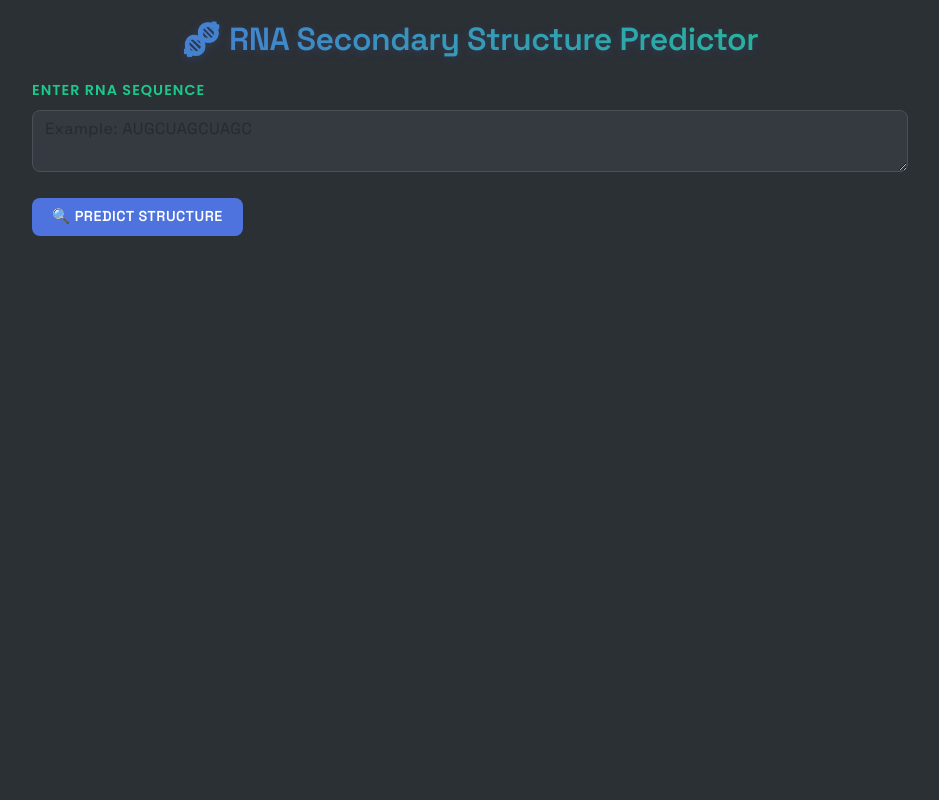
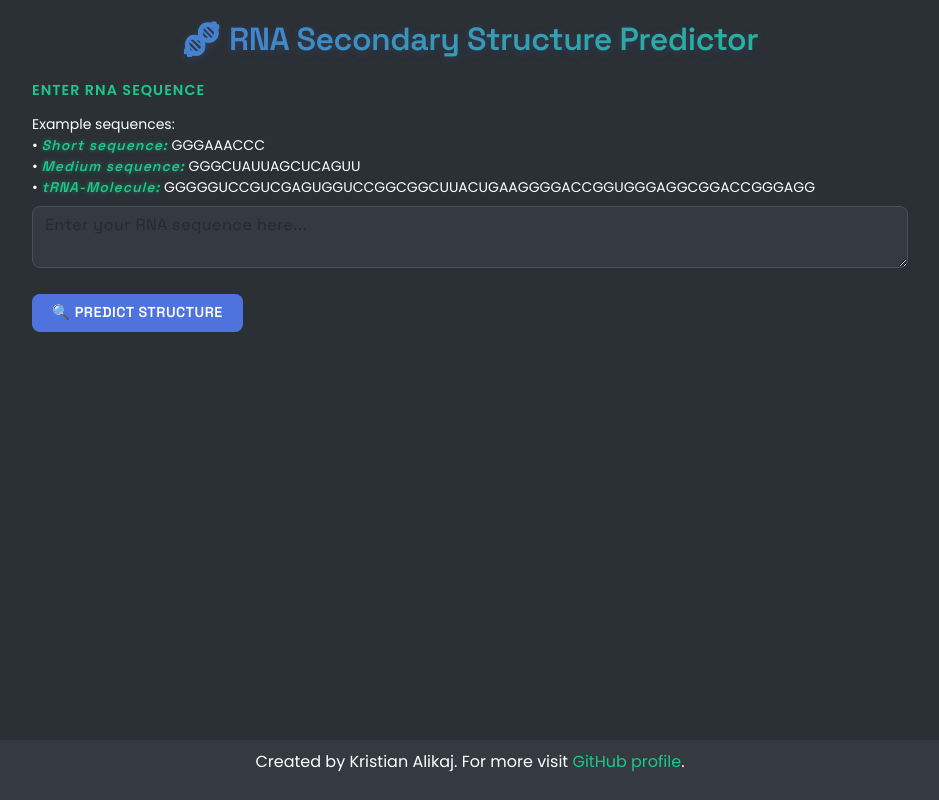
Before and after one commit to kris96tian/RNA_App, a Flask app: page / in a window 1280 px wide. Shown: the whole page, without its empty margins (170-1109 px from the left). Run offline with Flask 3, Linux system fonts and the light colour scheme; some libraries are stand-ins or nearby versions.

Commit message:
index.html

```diff
--- a/FLASK_APP_faster/templates/index.html
+++ b/FLASK_APP_faster/templates/index.html
@@ -12,10 +12,13 @@
             color: #ffffff;
             font-family: 'Poppins', sans-serif;
             min-height: 100vh;
+            display: flex;
+            flex-direction: column;
         }
         .container {
             padding-top: 20px;
             max-width: 900px;
+            flex: 1; /* This makes the container grow to fill available space */
         }
         .btn-primary {
             background-color: #4e73df;
@@ -136,6 +139,35 @@
             font-weight: 600;
             letter-spacing: 0.5px;
         }
+        /* Override text-muted for example sequences */
+        .example-sequences {
+            color: white !important;
+        }
+        /* Fancy styling for sequence labels */
+        .fancy-label {
+            color: #1cc88a;
+            font-weight: 900;
+            font-style: italic;
+            font-family: 'Space Grotesk', sans-serif;
+            letter-spacing: 1px;
+            text-shadow: 0 0 5px rgba(28, 200, 138, 0.5);
+        }
+        /* Footer Styles */
+        .footer {
+            background-color: #343a40;
+            color: #ffffff;
+            text-align: center;
+            padding: 10px 0;
+            margin-top: auto;
+            font-family: 'Poppins', sans-serif;
+        }
+        .footer a {
+            color: #1cc88a;
+            text-decoration: none;
+        }
+        .footer a:hover {
+            text-decoration: underline;
+        }
     </style>
 </head>
 <body>
@@ -144,7 +176,13 @@
     <form id="sequenceForm">
         <div class="mb-3">
             <label for="sequence" class="form-label">Enter RNA Sequence</label>
-            <textarea class="form-control" id="sequence" rows="2" placeholder="Example: AUGCUAGCUAGC"></textarea>
+            <small class="form-text text-muted d-block mb-2 example-sequences">
+                Example sequences:<br>
+                • <span class="fancy-label">Short sequence:</span> GGGAAACCC<br>
+                • <span class="fancy-label">Medium sequence:</span> GGGCUAUUAGCUCAGUU<br>
+                • <span class="fancy-label">tRNA-Molecule:</span> GGGGGUCCGUCGAGUGGUCCGGCGGCUUACUGAAGGGGACCGGUGGGAGGCGGACCGGGAGG
+            </small>
+            <textarea class="form-control" id="sequence" rows="2" placeholder="Enter your RNA sequence here..."></textarea>
         </div>
         <button type="submit" class="btn btn-primary">🔍 Predict Structure</button>
     </form>
@@ -158,6 +196,10 @@
         <div id="base-pairs"></div>
     </div>
 </div>
+
+<footer class="footer">
+    <p>Created by Kristian Alikaj. For more visit <a href="https://github.com/kris96tian">GitHub profile</a>.</p>
+</footer>
 
 <script src="https://code.jquery.com/jquery-3.6.0.min.js"></script>
 <script src="https://cdn.plot.ly/plotly-latest.min.js"></script>
```
